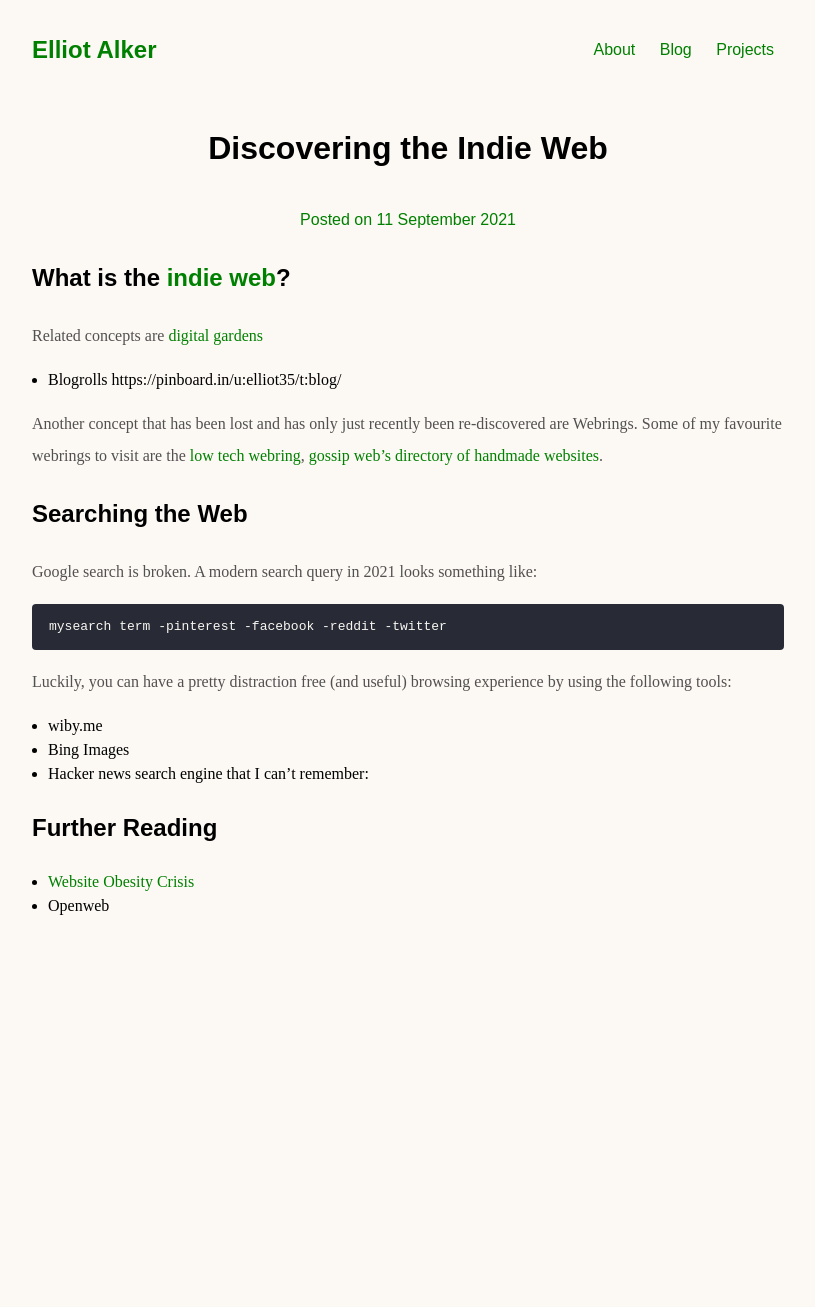
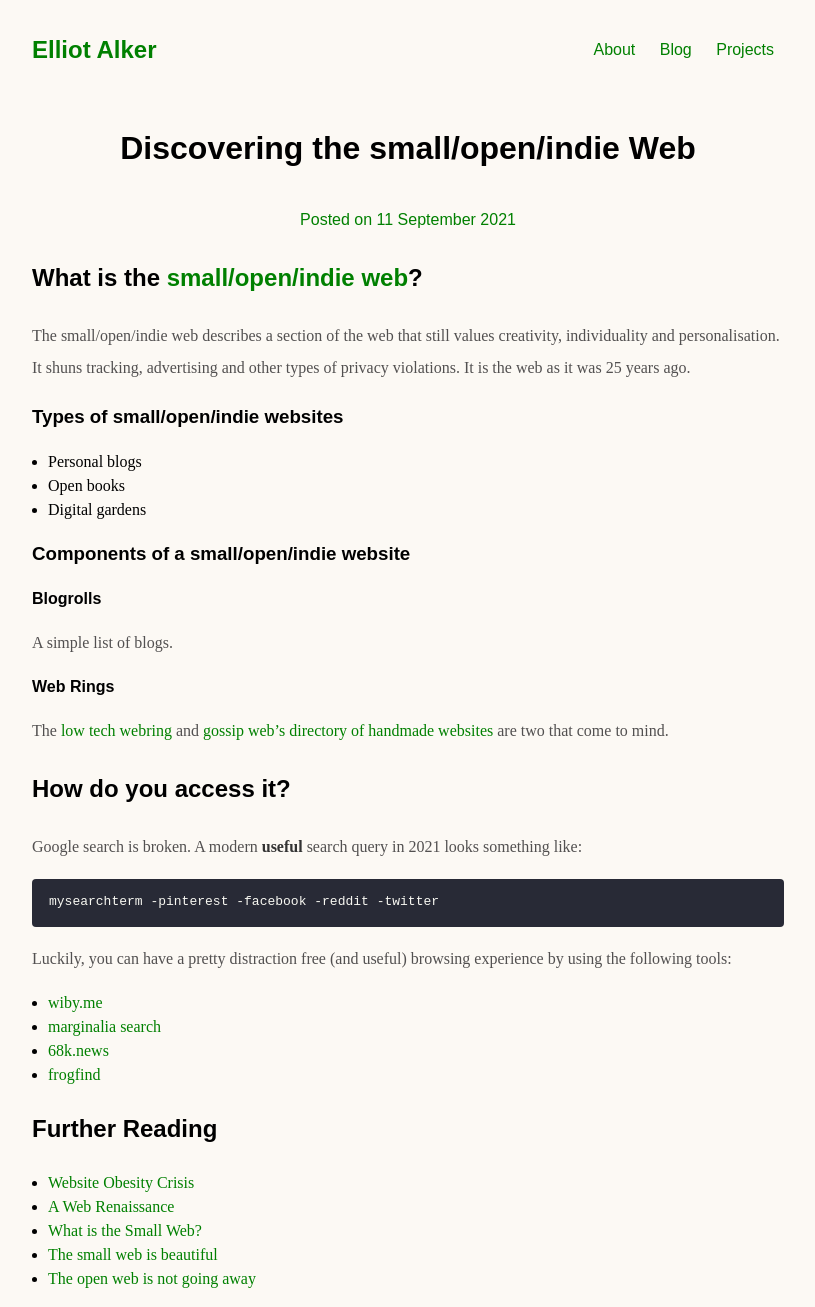
Before and after one commit to ealker/ealker.github.io, a Jekyll site: the page built from _posts/2021-09-11-indie-web.md, in a window 1280 px wide. Shown: the whole page, without its empty margins (232-1047 px from the left). Built offline with Jekyll 4.4.1, drawn with Linux system fonts in a browser that asks for light colours; before the commit the page ends 934 px from its top, so only the background shows below that.

Commit message:
Updated old posts.

````diff
--- a/_layouts/default.html
+++ b/_layouts/default.html
@@ -1,3 +1,4 @@
+<!DOCTYPE html>
 <html>
     <head>
         <meta name="viewport" content="width=device-width, initial-scale=1"><link rel="stylesheet" type="text/css" href="/assets/css/styles.css">
--- a/_layouts/post.html
+++ b/_layouts/post.html
@@ -1,7 +1,7 @@
 ---
 layout: default
 ---
-
+<!DOCTYPE html>
 <html>
     <head>
         <meta name="viewport" content="width=device-width, initial-scale=1">
--- a/_posts/2021-09-11-indie-web.md
+++ b/_posts/2021-09-11-indie-web.md
@@ -1,38 +1,49 @@
 ---
 layout: post
-title:  "Discovering the Indie Web"
+title:  "Discovering the small/open/indie Web"
 ---
 
 
-## What is the [indie web](https://indieweb.org/)?
+## What is the [small/open/indie web](https://indieweb.org/)?
+
+The small/open/indie web describes a section of the web that still values creativity, individuality and personalisation. It  shuns tracking, advertising and other types of privacy violations. It is the web as it was 25 years ago.
+
+### Types of small/open/indie websites
+
+- Personal blogs
+- Open books
+- Digital gardens
+
+### Components of a small/open/indie website
+
+#### Blogrolls
+
+A simple list of blogs.
+
+#### Web Rings
+The [low tech webring](https://emreed.net/LowTech_Directory.html) and [gossip web's directory of handmade websites](https://gossipsweb.net) are two that come to mind.
 
 
+## How do you access it?
 
-Related concepts are [digital gardens]()
-
-
-- Blogrolls https://pinboard.in/u:elliot35/t:blog/
-
-Another concept that has been lost and has only just recently been re-discovered are Webrings. Some of my favourite webrings to visit are
-the [low tech webring](https://emreed.net/LowTech_Directory.html), [gossip web's directory of handmade websites](https://gossipsweb.net).
-
-
-## Searching the Web
-
-Google search is broken. A modern search query in 2021 looks something like:
+Google search is broken. A modern **useful** search query in 2021 looks something like:
 
 ```
-mysearch term -pinterest -facebook -reddit -twitter
+mysearchterm -pinterest -facebook -reddit -twitter
 ```
 
 Luckily, you can have a pretty distraction free (and useful) browsing experience by using the following tools:
 
-- wiby.me
-- Bing Images
-- Hacker news search engine that I can't remember:
+- [wiby.me](https://wiby.me)
+- [marginalia search](https://search.marginalia.nu/)
+- [68k.news](68k.news)
+- [frogfind](frogfind.com)
 
 
 ## Further Reading
 
 - [Website Obesity Crisis](https://idlewords.com/talks/website_obesity.htm)
-- Openweb
+- [A Web Renaissance](https://anildash.com/2022/04/13/a-web-renaissance/)
+- [What is the Small Web?](https://ar.al/2020/08/07/what-is-the-small-web/)
+- [The small web is beautiful](https://benhoyt.com/writings/the-small-web-is-beautiful/)
+- [The open web is not going away](https://techcrunch.com/2016/04/10/1301496/)
````
Also changed, not shown: _posts/2020-03-22-review.md (+1 -1 lines), _posts/2021-11-04-review.md (+2 -2 lines).
